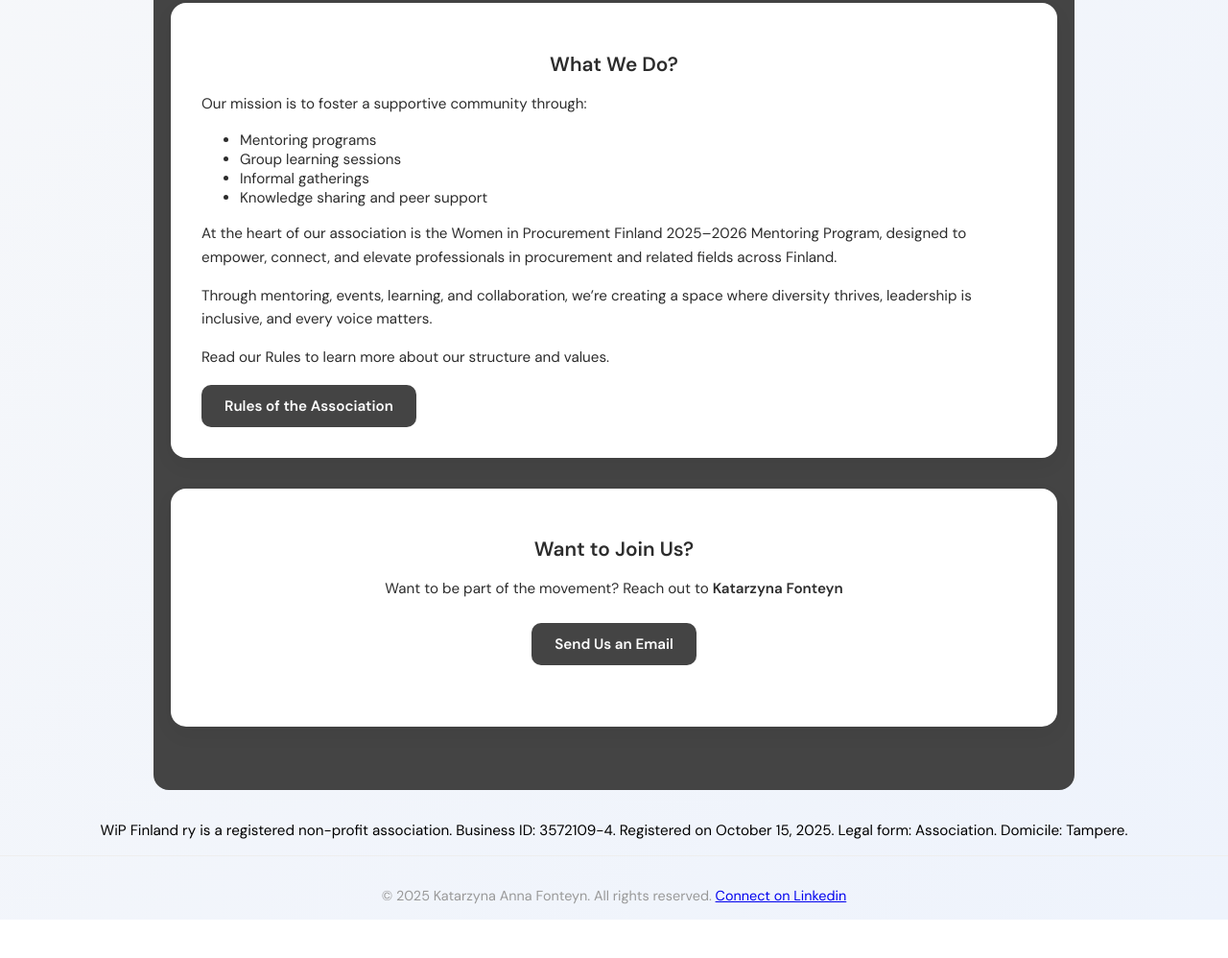
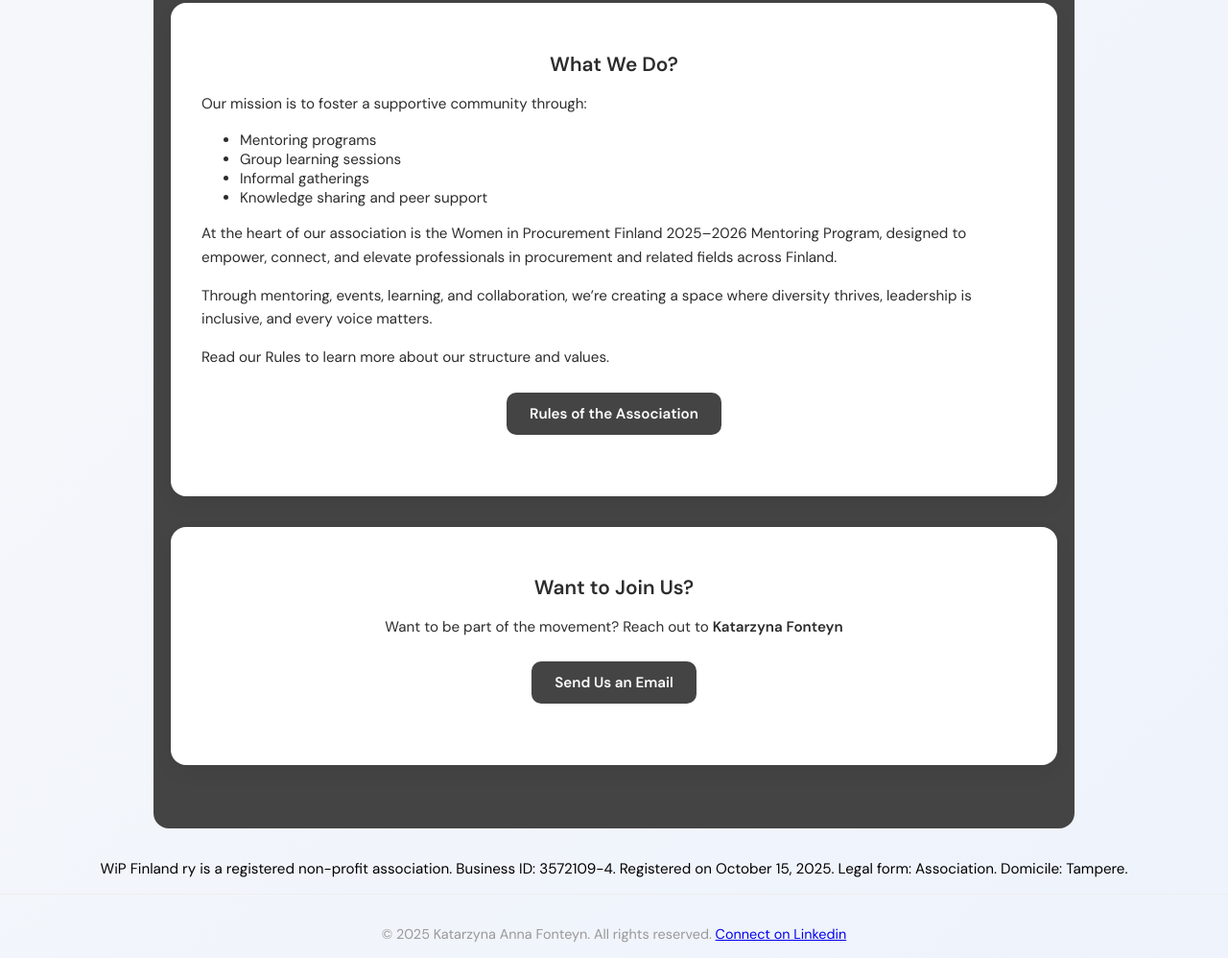
Before and after one commit to Skyfall2307/WiPFinlandry, a plain HTML site: page about.html in a window 1280 px wide. Shown: the part 1024-2022 px from the top of the page at 96% size. Before the commit the page ends 1982 px from the top, so only its background shows below. Drawn offline with Linux system fonts and the light colour scheme.

Commit message:
Update about.html

```diff
--- a/about.html
+++ b/about.html
@@ -49,9 +49,9 @@
       <p>At the heart of our association is the Women in Procurement Finland 2025–2026 Mentoring Program, designed to empower, connect, and elevate professionals in procurement and related fields across Finland.</p>
       <p>Through mentoring, events, learning, and collaboration, we’re creating a space where diversity thrives, leadership is inclusive, and every voice matters.</p>
       <p>Read our Rules to learn more about our structure and values.</p>
-
+   <div class="button-group">
       <a href="rules.html" class="cta">Rules of the Association</a>
-
+        </div>
     </div>
 
     <div class="section-card" id="join">
```
